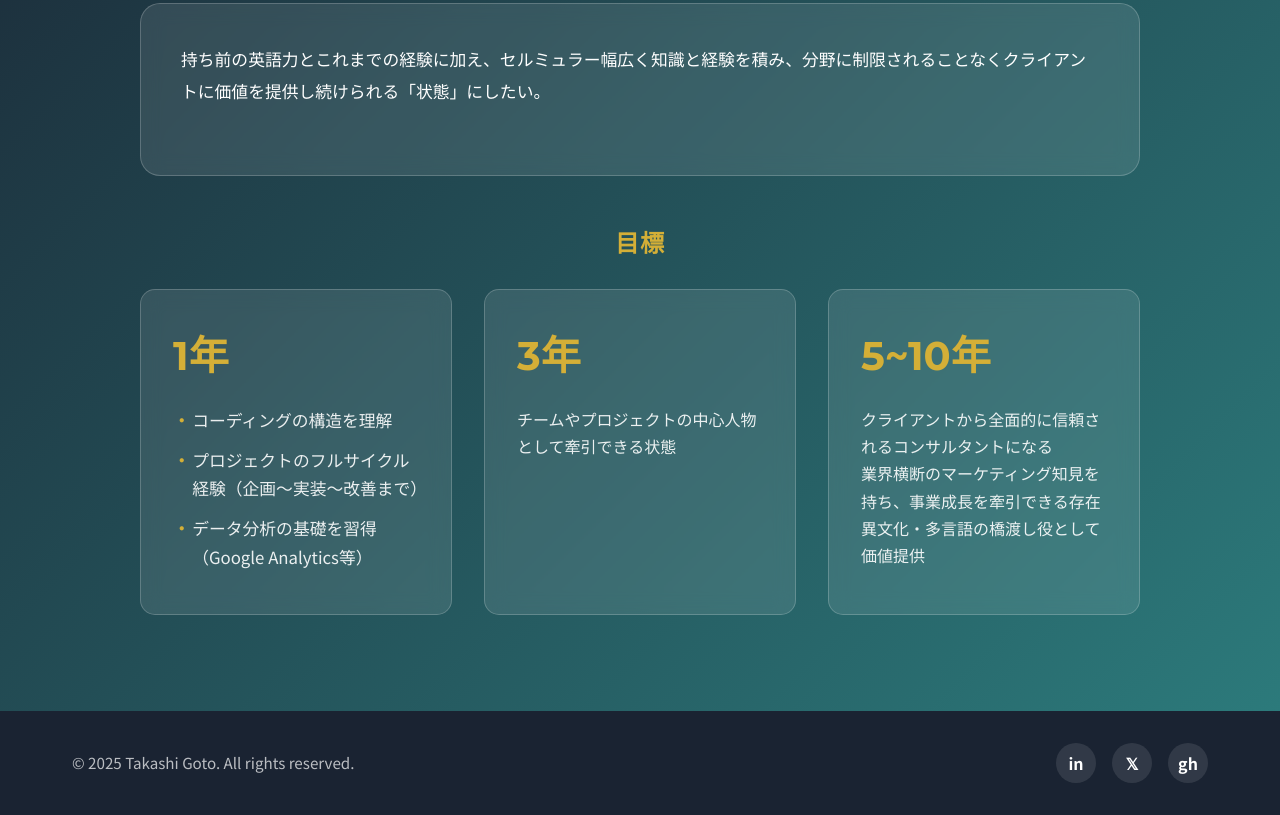
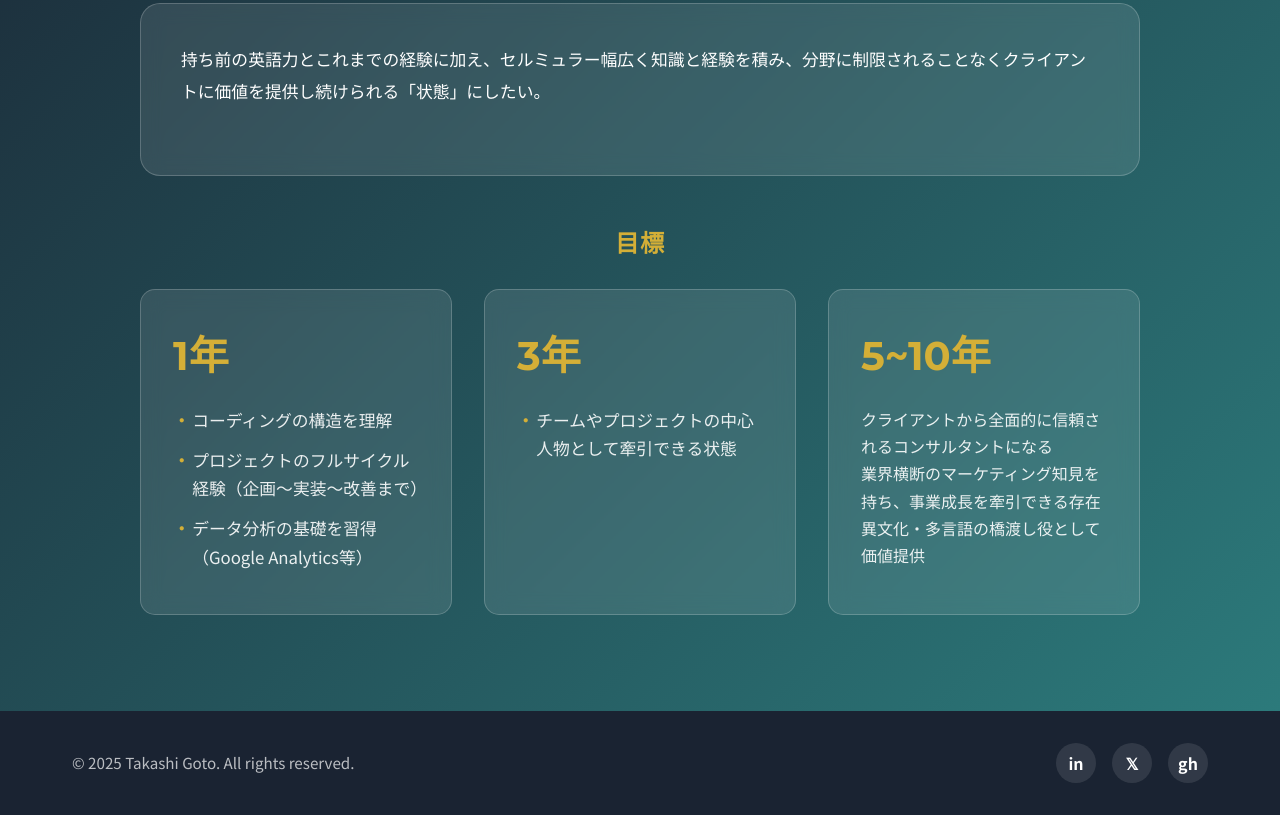
Before and after one commit to Taka6116/my-selfintroduction, a plain HTML site: page index.html in a window 1280 px wide. Shown: the part 4567-5382 px from the top of the page. Drawn offline with Linux system fonts and the light colour scheme.

Commit message:
Update index.html

```diff
--- a/index.html
+++ b/index.html
@@ -1216,7 +1216,9 @@ body {
                     </div>
                     <div class="pillar">
                         <div class="pillar-number">3年</div>
-                        <p class="pillar-text">チームやプロジェクトの中心人物として牽引できる状態</p>
+                            <ul class="pillar-list">
+                        <li>チームやプロジェクトの中心人物として牽引できる状態</li>
+                            </ul>
                     </div>
                     <div class="pillar">
                         <div class="pillar-number">5~10年</div>
```
